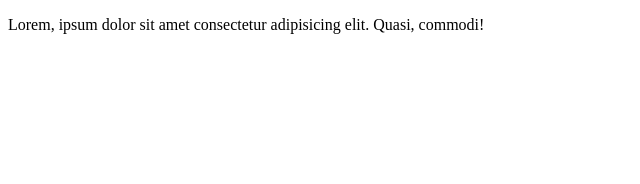
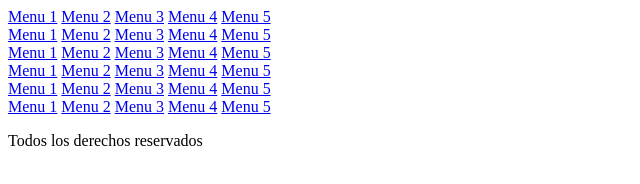
Before and after one commit to Caballero504/Test_Repositorio, a plain HTML site: page index.html in a window 1280 px wide. Shown: the whole page, without its empty margins (0-640 px from the left). Drawn offline with Linux system fonts and the light colour scheme.

Commit message:
Contenido Body.

```diff
--- a/index.html
+++ b/index.html
@@ -9,9 +9,61 @@
 <body>
     <!-- Div Container 2 -->
     <div class="container">
-        <div class="row">
-            <p>Lorem, ipsum dolor sit amet consectetur adipisicing elit. Quasi, commodi!</p>
+        <div class="header">
+            <title>Mi primera pagina</title>
         </div>
+        <div class="menu-izq">
+            <div class="articulo 1">
+                <a href="#">Menu 1</a>
+                <a href="#">Menu 2</a>
+                <a href="#">Menu 3</a>
+                <a href="#">Menu 4</a>
+                <a href="#">Menu 5</a>
+            </div>
+            <div class="articulo 2">
+                <a href="#">Menu 1</a>
+                <a href="#">Menu 2</a>
+                <a href="#">Menu 3</a>
+                <a href="#">Menu 4</a>
+                <a href="#">Menu 5</a>
+            </div>
+        </div>
+        <div class="menu-cen">
+            <div class="articulo 1">
+                <a href="#">Menu 1</a>
+                <a href="#">Menu 2</a>
+                <a href="#">Menu 3</a>
+                <a href="#">Menu 4</a>
+                <a href="#">Menu 5</a>
+            </div>
+            <div class="articulo 2">
+                <a href="#">Menu 1</a>
+                <a href="#">Menu 2</a>
+                <a href="#">Menu 3</a>
+                <a href="#">Menu 4</a>
+                <a href="#">Menu 5</a>
+            </div>
+        </div>
+        <div class="menu-der">
+            <div class="articulo 1">
+                <a href="#">Menu 1</a>
+                <a href="#">Menu 2</a>
+                <a href="#">Menu 3</a>
+                <a href="#">Menu 4</a>
+                <a href="#">Menu 5</a>
+            </div>
+            <div class="articulo 2">
+                <a href="#">Menu 1</a>
+                <a href="#">Menu 2</a>
+                <a href="#">Menu 3</a>
+                <a href="#">Menu 4</a>
+                <a href="#">Menu 5</a>
+            </div>
+        </div>
+        <div class="footer">
+            <p>Todos los derechos reservados</p>
+        </div>
+
     </div>
 </body>
 </html>
```
